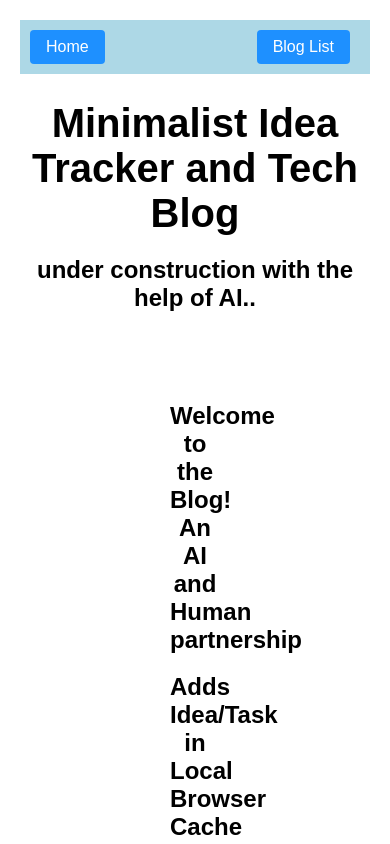
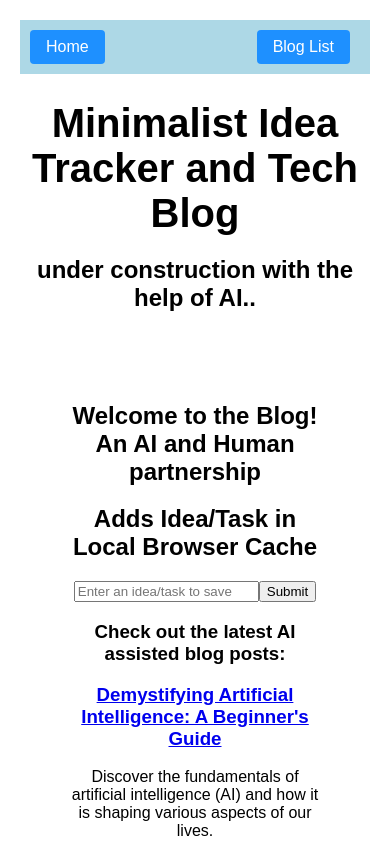
Before and after one commit to sbean0/smartbean, a React (Create React App) app: page / in a window 390 px wide. Shown: the top 844 px of the page. Built offline with nearby package versions, Linux system fonts and the light colour scheme.

Commit message:
updated for mobile 3

```diff
--- a/src/styles.css
+++ b/src/styles.css
@@ -1,17 +1,14 @@
 /* styles.css */
-@media (max-width: 768px) {
-  .home {
-    padding: 0;
-  }
 
-}
-
-@media (max-width: 768px) {
-  .blogpost {
-
+@media (max-width: 767px) {
+  .home, .blogpost {
     padding: 0;
   }
 }
+
+
+
+
 
 
 body {
@@ -32,11 +29,12 @@ body {
 
 .home {
   text-align: center;
-  padding: 50px 150px;
+  padding: 50px 50px;
 }
 .blogpost {
   text-align: left;
-  padding: 50px 150px;
+  padding: 50px 50px;
+  line-height: 2;
 }
 
 .blog-list {
```
Also changed, not shown: 6 other files (tests, documents, lock files or other folders).
